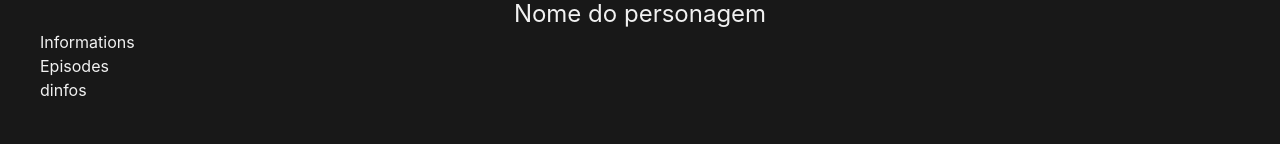
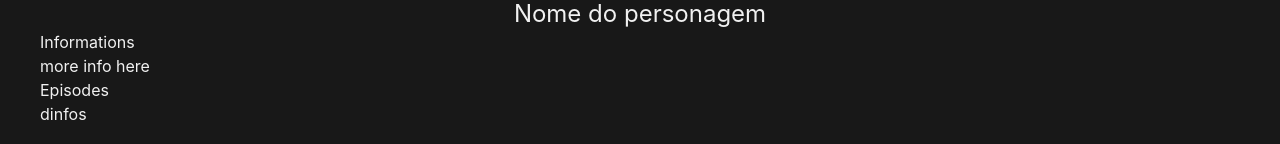
Before and after one commit to dellamora/react-query-ts-generics, a Next.js app: page /locations in a window 1280 px wide. Shown: the part 260-404 px from the top of the page. Built offline with nearby package versions, Linux system fonts and the light colour scheme.

Commit message:
more info

```diff
--- a/src/common/components/modal.tsx
+++ b/src/common/components/modal.tsx
@@ -16,6 +16,7 @@ const Modal = (): JSX.Element => {
         <div>
             <h1>Informations</h1>
             <div>
+            <h1>more info here</h1>
 
             </div>
         </div>
```
